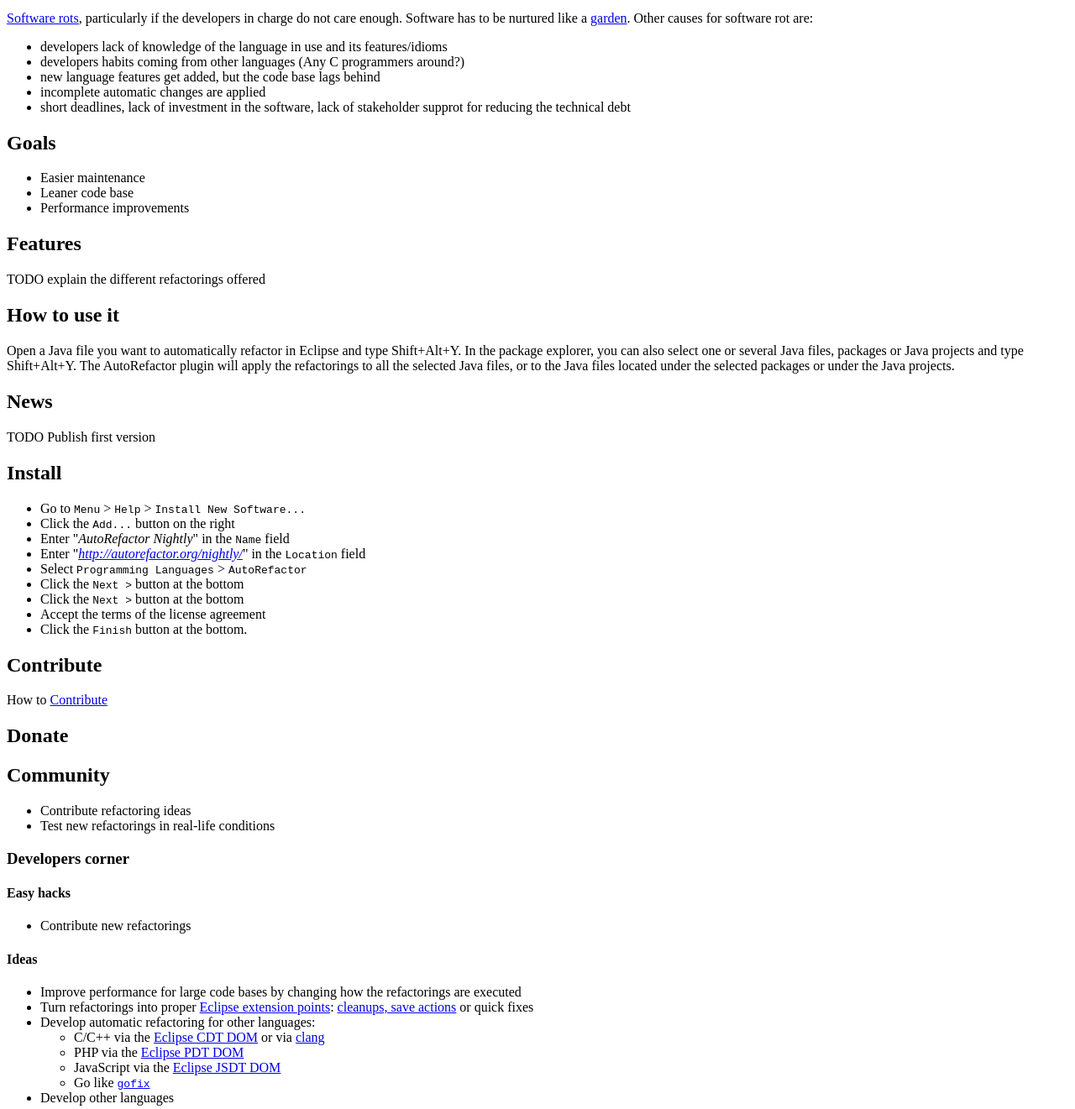
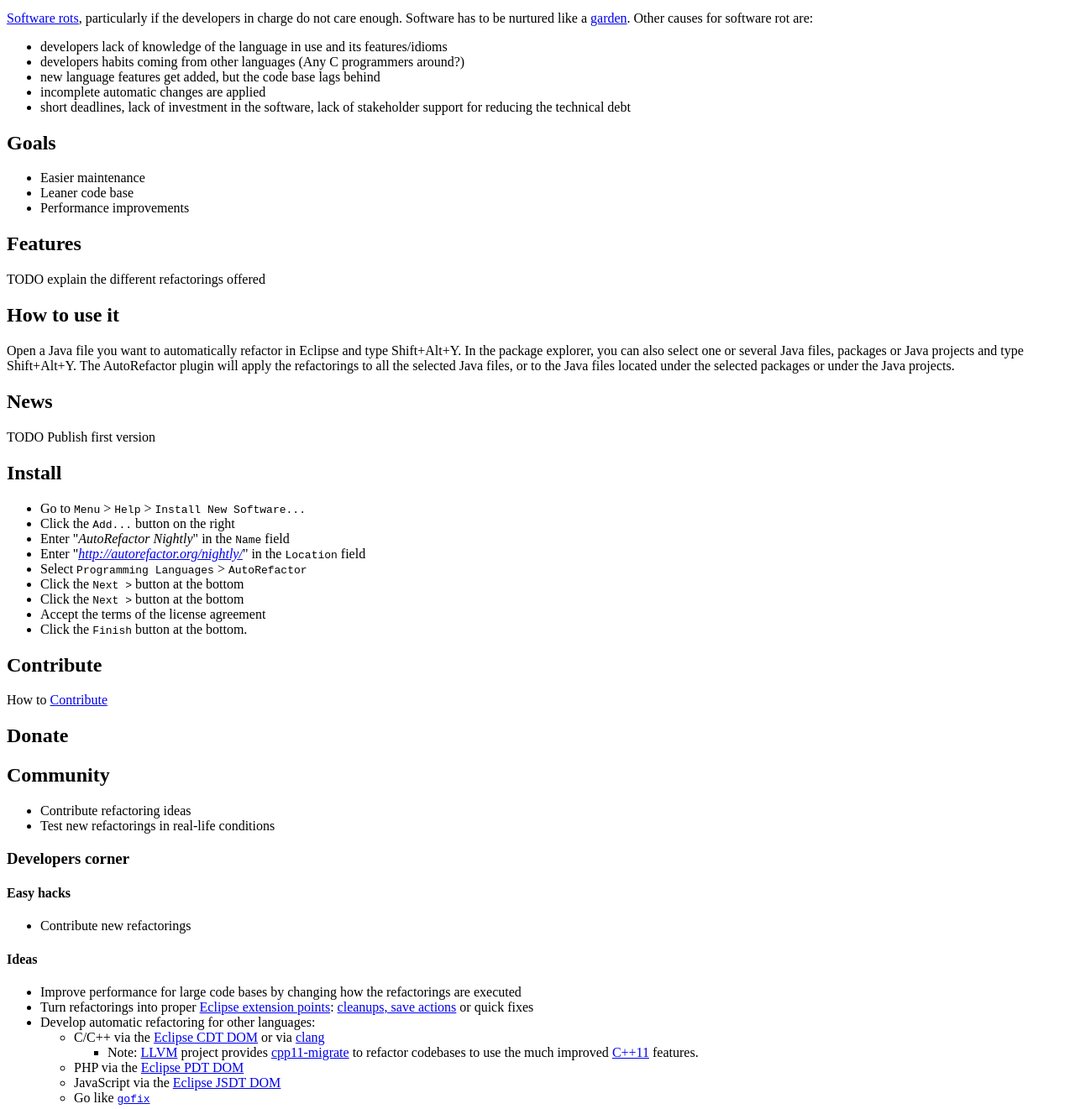
Before and after one commit to JnRouvignac/AutoRefactor, a plain HTML site: page site/index.html in a window 1280 px wide. Shown: the part 389-1710 px from the top of the page at 84% size. Drawn offline with Linux system fonts and the light colour scheme.

Commit message:
index.html: fixed typo

```diff
--- a/site/index.html
+++ b/site/index.html
@@ -22,7 +22,7 @@
         <li>developers habits coming from other languages (Any C programmers around?)</li>
         <li>new language features get added, but the code base lags behind</li>
         <li>incomplete automatic changes are applied</li>
-        <li>short deadlines, lack of investment in the software, lack of stakeholder supprot for reducing the technical debt</li>
+        <li>short deadlines, lack of investment in the software, lack of stakeholder support for reducing the technical debt</li>
       </ul>
     </p>
     <h2>Goals</h2>
@@ -69,12 +69,15 @@
         <li>Turn refactorings into proper <a href="http://help.eclipse.org/helios/index.jsp?topic=%2Forg.eclipse.jdt.doc.isv%2Freference%2Fextension-points%2Findex.html">Eclipse extension points</a>: <a href="http://help.eclipse.org/indigo/index.jsp?topic=%2Forg.eclipse.jdt.doc.isv%2Fguide%2Fjdt_api_contributing_a_cleanup.htm">cleanups, save actions</a> or quick fixes</li>
         <li>Develop automatic refactoring for other languages:
           <ul>
-            <li>C/C++ via the <a href="http://help.eclipse.org/indigo/index.jsp?topic=%2Forg.eclipse.cdt.doc.isv%2Freference%2Fapi%2Forg%2Feclipse%2Fcdt%2Fcore%2Fdom%2Fast%2Fpackage-summary.html">Eclipse CDT DOM</a> or via <a href="http://clang.llvm.org/">clang</a></li>
+            <li>C/C++ via the <a href="http://help.eclipse.org/indigo/index.jsp?topic=%2Forg.eclipse.cdt.doc.isv%2Freference%2Fapi%2Forg%2Feclipse%2Fcdt%2Fcore%2Fdom%2Fast%2Fpackage-summary.html">Eclipse CDT DOM</a> or via <a href="http://clang.llvm.org/">clang</a>
+              <ul>
+                <li>Note: <a href="http://llvm.org/">LLVM</a> project provides <a href="http://clang.llvm.org/extra/cpp11-migrate.html">cpp11-migrate</a> to refactor codebases to use the much improved <a href="http://en.wikipedia.org/wiki/C%2B%2B11">C++11</a> features.</li>
+              </ul>
+            </li>
             <li>PHP via the <a href="http://eclipsesourcecode.appspot.com/jsrcs/org.eclipse.php.internal.core.compiler.ast.nodes.package.html">Eclipse PDT DOM</a></li>
             <li>JavaScript via the <a href="http://help.eclipse.org/indigo/index.jsp?topic=%2Forg.eclipse.wst.jsdt.doc%2Freference%2Fapi%2Forg%2Feclipse%2Fwst%2Fjsdt%2Fcore%2Fpackage-summary.html">Eclipse JSDT DOM</a></li>
             <li>Go like <a href="http://golang.org/cmd/go/#hdr-Run_go_tool_fix_on_packages"><code>gofix</code></a></li>
           </ul>
-        <li>Develop other languages</li>
       </ul>
     <h2>Links</h2>
       <ul>
```
